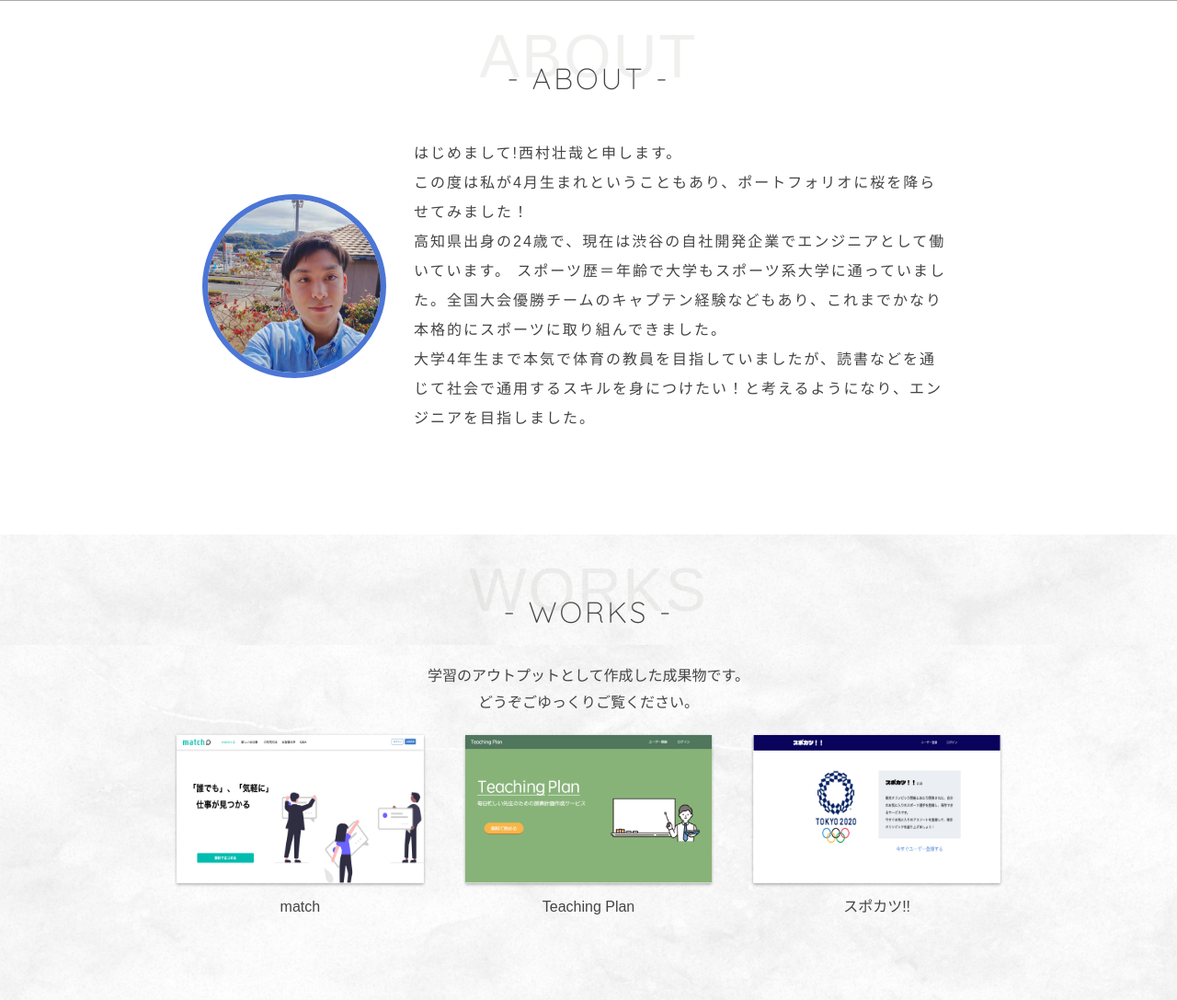
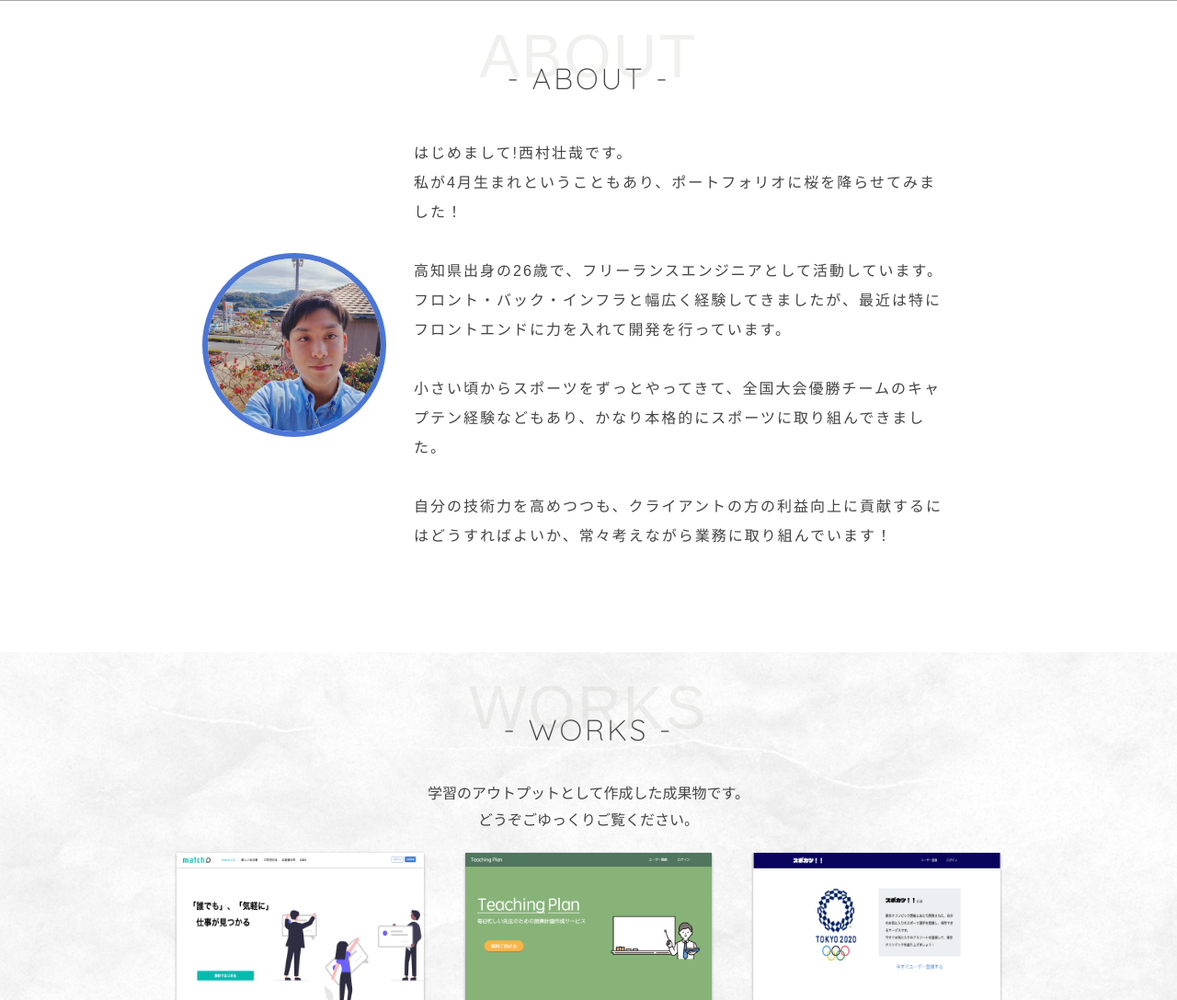
Before and after one commit to masaya0411/portfolio, a PHP site: page / in a window 1280 px wide. Shown: the part 799-1886 px from the top of the page at 92% size. Run offline with PHP 8.4, Linux system fonts and the light colour scheme; some libraries are stand-ins or nearby versions.

Commit message:
fix: 文言修正2024/05/15

```diff
--- a/index.php
+++ b/index.php
@@ -106,11 +106,15 @@ if(!empty($_POST)){
                     <img src="images/profile.jpg" alt="プロフィール画像">
                 </div>
                 <p class="p-about__intro">
-                    はじめまして!西村壮哉と申します。</br>
-                    この度は私が4月生まれということもあり、ポートフォリオに桜を降らせてみました！</br>
-                    高知県出身の24歳で、現在は渋谷の自社開発企業でエンジニアとして働いています。
-                    スポーツ歴＝年齢で大学もスポーツ系大学に通っていました。全国大会優勝チームのキャプテン経験などもあり、これまでかなり本格的にスポーツに取り組んできました。</br>
-                    大学4年生まで本気で体育の教員を目指していましたが、読書などを通じて社会で通用するスキルを身につけたい！と考えるようになり、エンジニアを目指しました。
+                    はじめまして!西村壮哉です。</br>
+                    私が4月生まれということもあり、ポートフォリオに桜を降らせてみました！</br>
+</br>
+                    高知県出身の26歳で、フリーランスエンジニアとして活動しています。</br>
+                    フロント・バック・インフラと幅広く経験してきましたが、最近は特にフロントエンドに力を入れて開発を行っています。</br>
+</br>
+                    小さい頃からスポーツをずっとやってきて、全国大会優勝チームのキャプテン経験などもあり、かなり本格的にスポーツに取り組んできました。</br>
+</br>
+                    自分の技術力を高めつつも、クライアントの方の利益向上に貢献するにはどうすればよいか、常々考えながら業務に取り組んでいます！
                 </p>
             </div>
         </section>
@@ -168,14 +172,14 @@ if(!empty($_POST)){
                                     <span>使用技術</span>
                                 </h4>
                                 <p class="c-modal__description">
-                                    HTML/CSS(SASS), CSS設計(FLOCSS) JavaScript, jQuery, Vue.js, PHP, Laravel, Git, Github
+                                    HTML/CSS(SASS), CSS設計(FLOCSS) JavaScript, jQuery, Vue.js, PHP, Laravel, Git, GitHub
                                 </p>
                                 <p>
                                     <a href="https://match-engineer.com/" class="c-modal__link" target="_blank">
                                         <img src="images/demo.svg" alt="サービスアイコン">デモ
                                     </a>
                                     <a href="https://github.com/masaya0411/match.git" class="c-modal__link" target="_blank">
-                                        <img src="images/github.svg" alt="Githubアイコン">Github
+                                        <img src="images/github.svg" alt="GitHubアイコン">GitHub
                                     </a>
                                     <a href="https://qiita.com/msya0411/private/206625413fb58d21b03e" class="c-modal__link" target="_blank">
                                         <img src="images/qiita.png" alt="Qiitaアイコン" target="_blank">制作記事
@@ -213,14 +217,14 @@ if(!empty($_POST)){
                                     <span>使用技術</span>
                                 </h4>
                                 <p class="c-modal__description">
-                                    HTML/CSS(SASS), Bootstrap4, JavaScript, jQuery, Chart.js, Vue.js, PHP, Laravel, Git, Github
+                                    HTML/CSS(SASS), Bootstrap4, JavaScript, jQuery, Chart.js, Vue.js, PHP, Laravel, Git, GitHub
                                 </p>
                                 <p>
                                     <a href="https://teachingplan.msy-a.com/" class="c-modal__link" target="_blank">
                                         <img src="images/demo.svg" alt="サービスアイコン">デモ
                                     </a>
                                     <a href="https://github.com/masaya0411/teaching_plan.git" class="c-modal__link" target="_blank">
-                                        <img src="images/github.svg" alt="Githubアイコン">Github
+                                        <img src="images/github.svg" alt="GitHubアイコン">GitHub
                                     </a>
                                     <a href="https://qiita.com/msya0411/items/96b6ed21999e72c8180f" class="c-modal__link" target="_blank">
                                         <img src="images/qiita.png" alt="Qiitaアイコン">制作記事
@@ -265,7 +269,7 @@ if(!empty($_POST)){
                                         <img src="images/demo.svg" alt="サービスアイコン">デモ
                                     </a>
                                     <a href="https://github.com/masaya0411/spokatu.git" class="c-modal__link" target="_blank">
-                                        <img src="images/github.svg" alt="Githubアイコン">Github
+                                        <img src="images/github.svg" alt="GitHubアイコン">GitHub
                                     </a>
                                     <!-- <a href="" class="c-modal__link" target="_blank">
                                         <img src="images/qiita.png" alt="Qiitaアイコン">制作記事
--- a/js/chart.js
+++ b/js/chart.js
@@ -2,7 +2,7 @@ var ctx1 = document.getElementById("myChartFront");
 var myChart1 = new Chart(ctx1, {
     type: 'radar',
     data: {
-        labels: ["HTML/CSS", "JavaScript", "TypeScript", "Vue.js", "Next.js"],
+        labels: ["HTML / CSS", "JavaScript", "TypeScript", "Vue.js", "Next.js"],
         datasets: [
             {
             label: 'Front-end',
@@ -16,6 +16,10 @@ var myChart1 = new Chart(ctx1, {
     options: {
     scales: {
         r: {
+            ticks: {
+                stepSize: 1, // メモリの刻み幅を1に設定
+                beginAtZero: true // 必要に応じて0から始める
+            },
             min: 0,
             max: 5
         }
@@ -40,6 +44,10 @@ var myChart2 = new Chart(ctx2, {
     options: {
     scales: {
         r: {
+            ticks: {
+                stepSize: 1, // メモリの刻み幅を1に設定
+                beginAtZero: true // 必要に応じて0から始める
+            },
             min: 0,
             max: 5
         }
@@ -50,7 +58,7 @@ var ctx3 = document.getElementById("myChartTools");
 var myChart3 = new Chart(ctx3, {
     type: 'radar',
     data: {
-        labels: ["Docker", "AWS", "Git/Github", "Linux", "Vim"],
+        labels: ["Docker", "AWS", "Git / GitHub", "Linux", "Vim"],
         datasets: [
             {
             label: 'Others',
@@ -64,6 +72,10 @@ var myChart3 = new Chart(ctx3, {
     options: {
     scales: {
         r: {
+            ticks: {
+                stepSize: 1, // メモリの刻み幅を1に設定
+                beginAtZero: true // 必要に応じて0から始める
+            },
             min: 0,
             max: 5
         }
```
